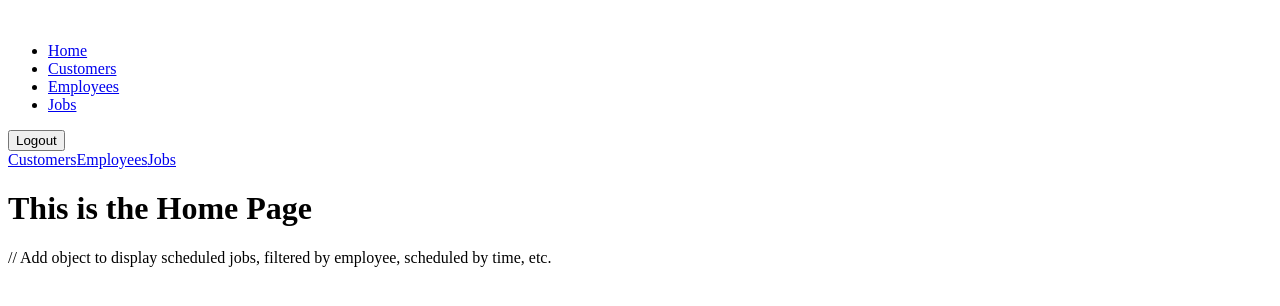
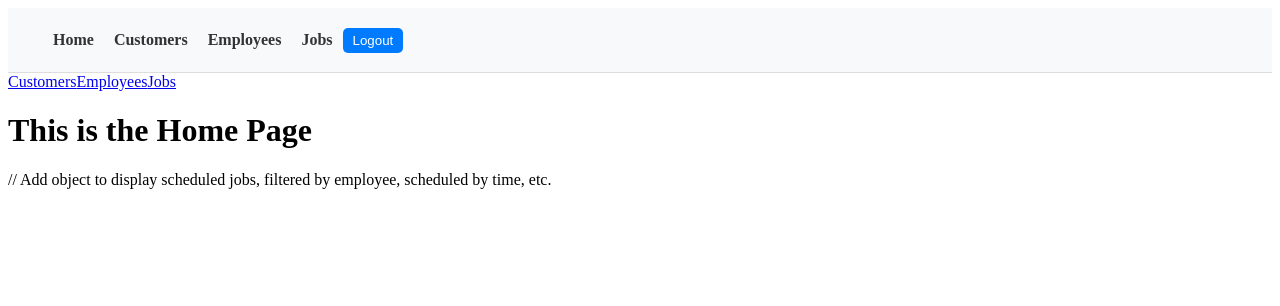
Before and after one commit to Runnerrupert/JobHub, a React (Vite) app in the folder client/: page /home in a window 1280 px wide. Shown: the top 306 px of the page. Built offline with nearby package versions, Linux system fonts and the light colour scheme.

Commit message:
add basic css to the Navbar

```diff
--- /dev/null
+++ b/client/src/components/Navbar.css
@@ -0,0 +1,55 @@
+/* Navbar Styles */
+nav {
+    background-color: #f8f9fa;
+    padding: 10px 20px;
+    display: flex;
+    justify-content: space-between;
+    align-items: center;
+    border-bottom: 1px solid #ddd;
+}
+
+nav div {
+display: flex;
+align-items: center;
+}
+
+nav img {
+height: 40px;
+margin-right: 15px;
+}
+
+nav ul {
+display: flex;
+list-style: none;
+margin: 0;
+padding: 0;
+}
+
+nav ul li {
+margin: 0 10px;
+}
+
+nav ul li a {
+text-decoration: none;
+color: #333;
+font-weight: bold;
+transition: color 0.3s;
+}
+
+nav ul li a:hover {
+color: #007bff;
+}
+
+nav button {
+background-color: #007bff;
+color: white;
+border: none;
+border-radius: 5px;
+padding: 5px 10px;
+cursor: pointer;
+transition: background-color 0.3s;
+}
+
+nav button:hover {
+background-color: #0056b3;
+}
--- a/client/src/components/Navbar.tsx
+++ b/client/src/components/Navbar.tsx
@@ -1,5 +1,6 @@
 import { Link } from "react-router-dom";
 import auth from '../utils/auth';
+import "./Navbar.css";
 
 const Navbar = () => {
   return (
```
